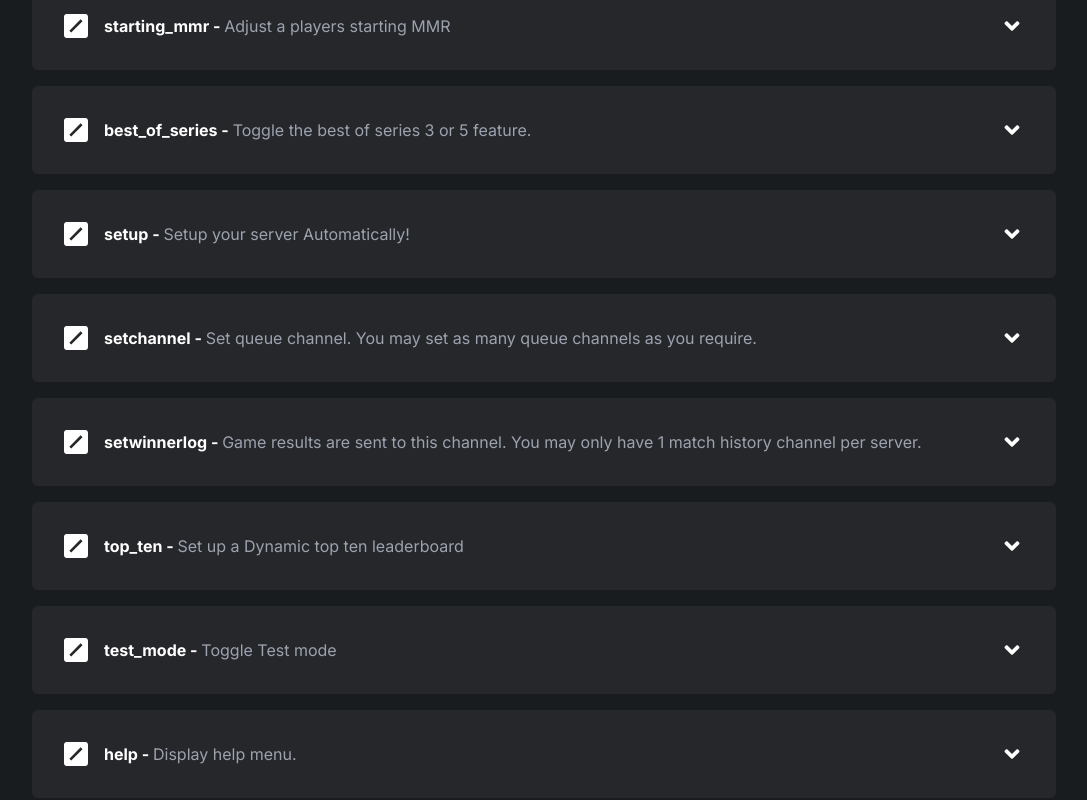
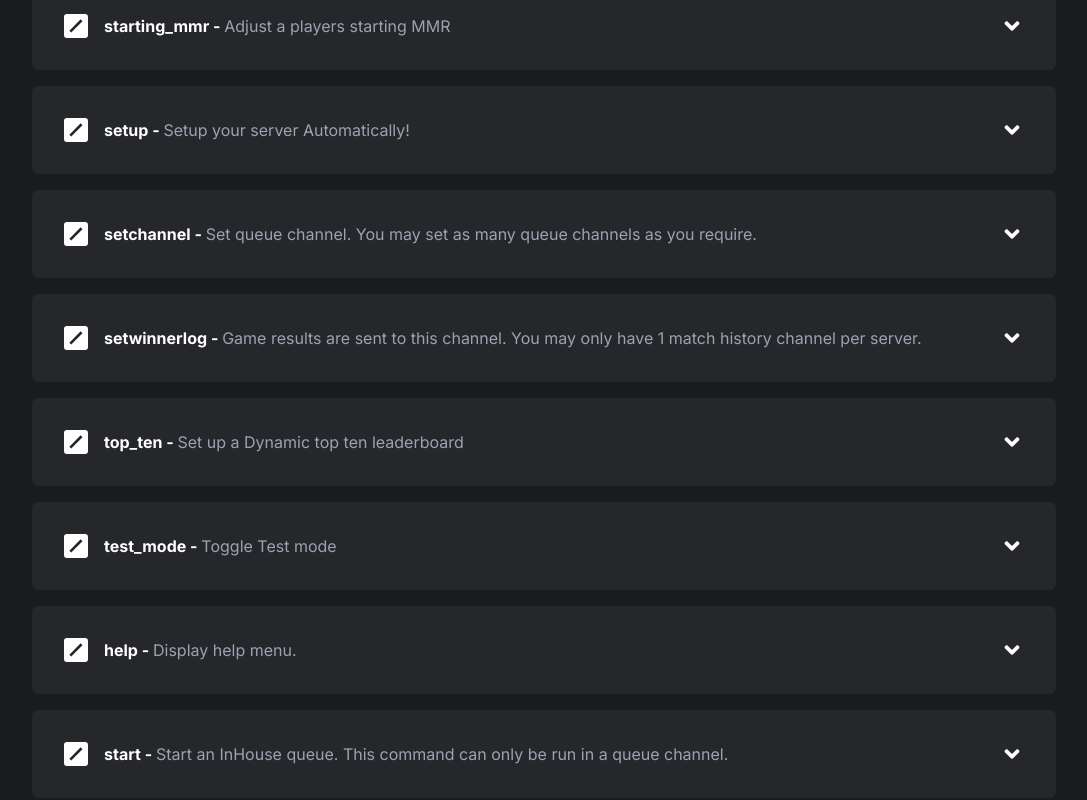
Before and after one commit to ItzDerock/InHouseQueue-site, a Next.js app: page /commands in a window 1280 px wide. Shown: the part 5480-6280 px from the top of the page, without its empty margins (96-1183 px from the left). Built offline with nearby package versions, Linux system fonts and the light colour scheme.

Commit message:
fix: move best of series command to premium section (#87)
* don't bake in the sensitive values on build time

* feat: minor adjustments

* feat: fix synax errors

* feat: switch button colours

* feat: 2024 rights reserved

* feat: change colours

* feat: move best of into premium

```diff
--- a/src/data/commands.ts
+++ b/src/data/commands.ts
@@ -564,17 +564,6 @@ const commands = [
           "/starting_mmr @Faker ~4000 League of Legends",
       ]
     },
-    {
-      "name": "best_of_series",
-      "type": "Admin",
-      "description": "Toggle the best of series 3 or 5 feature.",
-      "usage": [
-       "/best_of_series [preference] [channel] [series_type]",
-      ],
-      "examples": [
-          "/best_of_series True #queue 5",
-      ]
-    },
 
   // ~ Set-up
   {
@@ -853,6 +842,17 @@ const commands = [
       "/reset_user_penalty @Faker",
     ]
   },
+  {
+    "name": "best_of_series",
+    "type": "Premium",
+    "description": "Toggle the best of series 3 or 5 feature.",
+    "usage": [
+     "/best_of_series [preference] [channel] [series_type]",
+    ],
+    "examples": [
+        "/best_of_series True #queue 5",
+    ]
+  },
 //   {
 //     "name": "hero",
 //     "type": "Overwatch",
```
